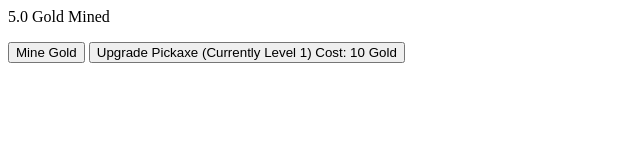
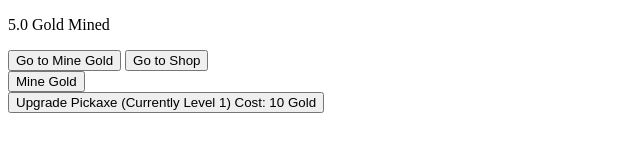
Before and after one commit to natoalaska/game, a plain HTML site: page index.html in a window 1280 px wide. Shown: the whole page, without its empty margins (0-640 px from the left). Drawn offline with Linux system fonts and the light colour scheme.

Commit message:
Update index.html

```diff
--- a/index.html
+++ b/index.html
@@ -1,14 +1,22 @@
-<html lang="en">
+<!DOCTYPE html>
+<html lang="en" dir="ltr">
 <head>
     <meta charset="UTF-8">
-    <meta name="viewport" content="width=device-width, initial-scale=1.0">
-    <meta http-equiv="X-UA-Compatible" content="ie=edge">
     <title>Gold Miner</title>
 </head>
 <body>
     <p><span id="goldMined">0</span> Gold Mined</p>
-    <button onclick="mineGold()">Mine Gold</button>
-    <button onclick="buyGoldPerClick()">Upgrade Pickaxe (Currently Level <span id="perClickUpgradeLevel">1</span>) Cost: <span id="perClickUpgradeCost">10</span> Gold</button>
+    <div id="navigateButtons">
+        <button onclick="tab('mineGoldMenu')">Go to Mine Gold</button>
+        <button onclick="tab('shopMenu')">Go to Shop</button>
+    </div>
+    <div id="mineGoldMenu">
+        <button onclick="mineGold()">Mine Gold</button>
+    </div>
+    <div id="shopMenu">
+        <button onclick="buyGoldPerClick()">Upgrade Pickaxe (Currently Level <span id="perClickUpgradeLevel">1</span>) Cost: <span id="perClickUpgradeCost">10</span> Gold</button>
+    </div>
+
 
     <script src="main.js"></script>
 </body>
```
